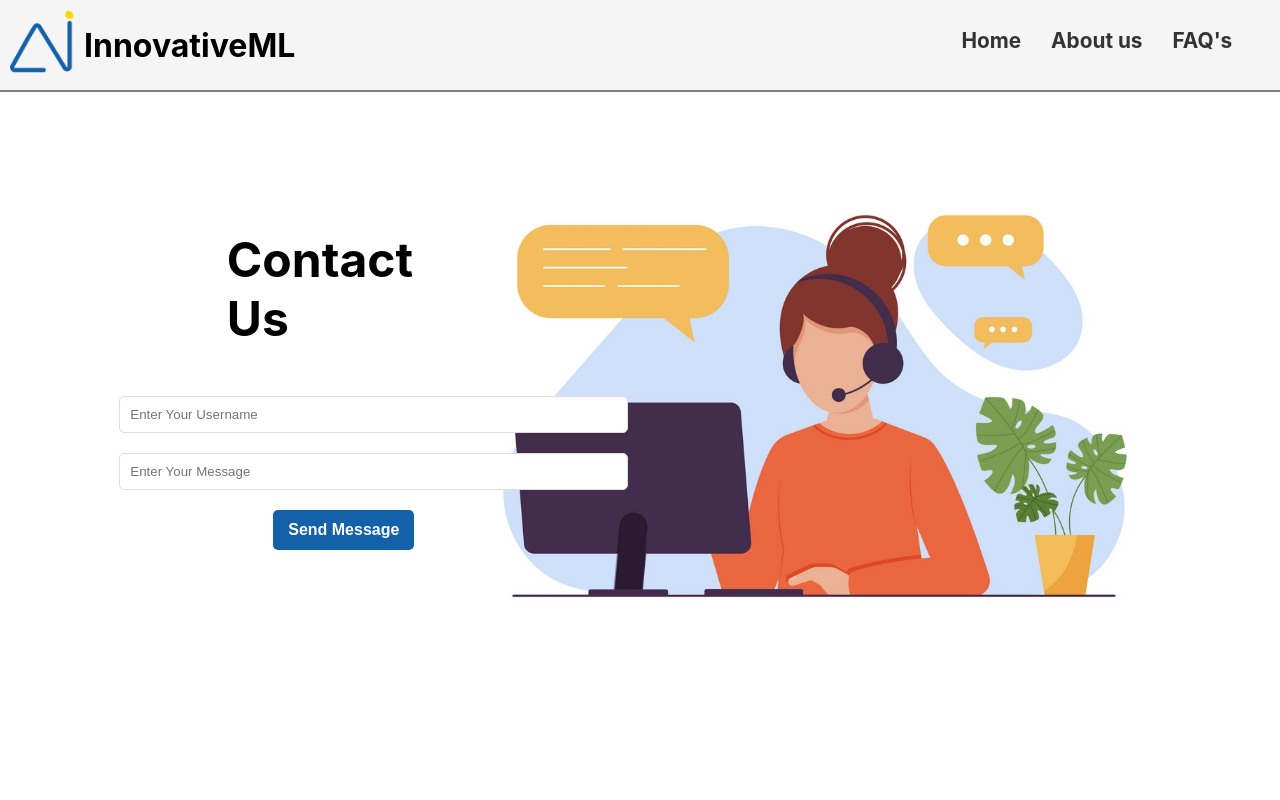
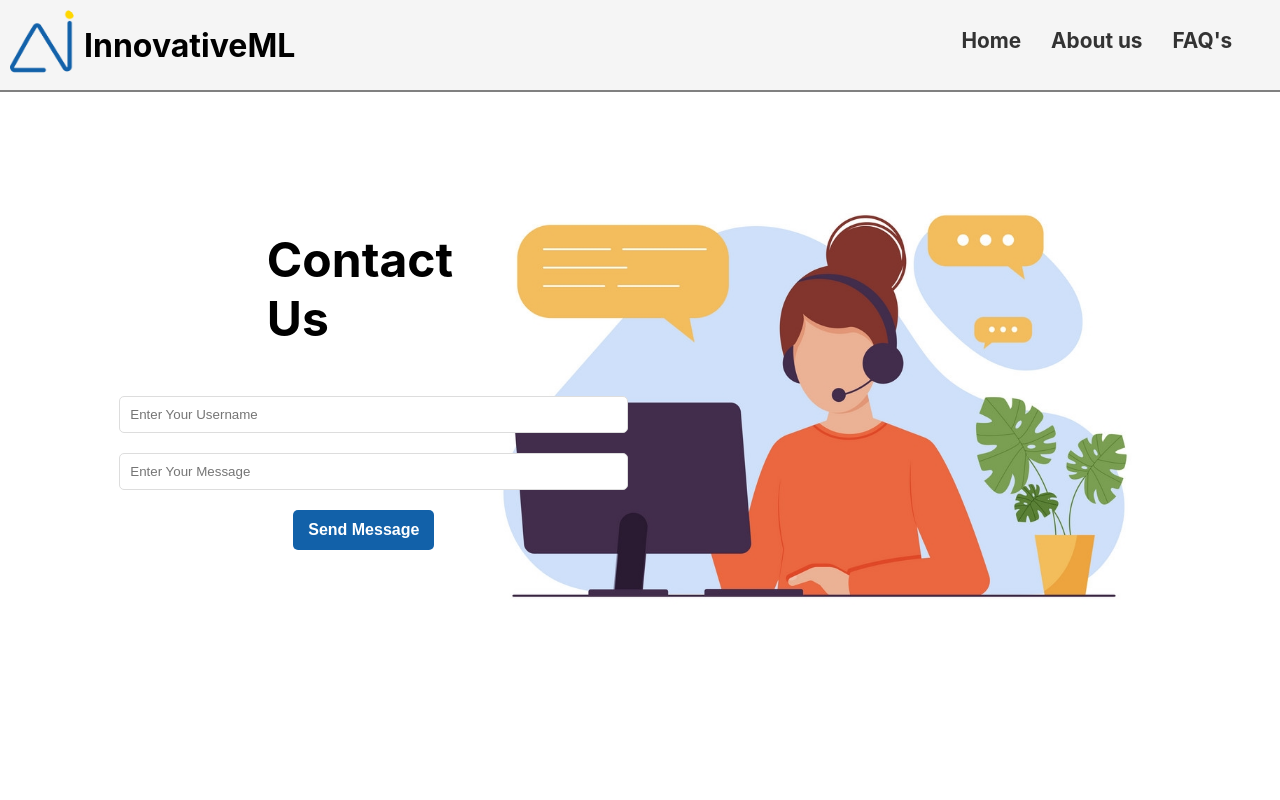
Before and after one commit to AhmadSerhall/innovativeML, a React (Create React App) app in the folder frontend/: page /contact in a window 1280 px wide. Shown: the top 800 px of the page. Built offline with nearby package versions, Linux system fonts and the light colour scheme.

Commit message:
adjusted the position of the title and the button again

```diff
--- a/frontend/src/pages/Contact/style.css
+++ b/frontend/src/pages/Contact/style.css
@@ -12,7 +12,7 @@
 .contact-title{
     font-size: 3rem;
     padding-bottom: 1em;
-    margin-left:150px;
+    margin-left:190px;
 }
 .contact-info .custom-input{
     width:170%;
@@ -31,5 +31,5 @@
     height: 100%;
 }
 .contact-info .custom-button{
-    margin-left:150px;
+    margin-left:190px;
 }
```
